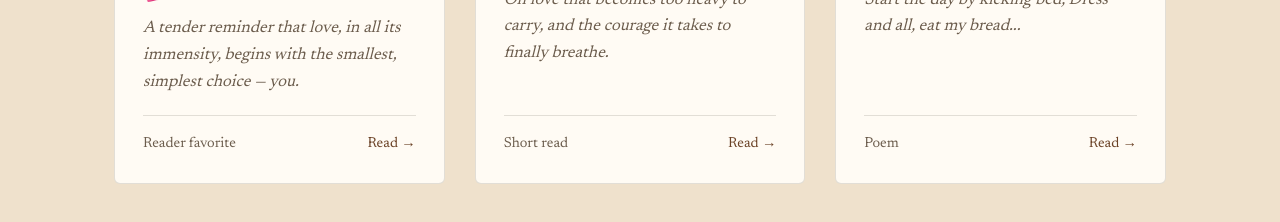
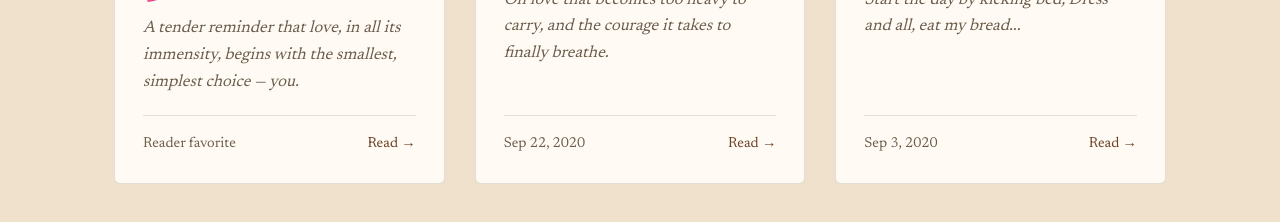
Before and after one commit to skniyaznoor/niyazunveiled, a Next.js app: page / in a window 1280 px wide. Shown: the part 2620-2842 px from the top of the page. Built offline with nearby package versions, Linux system fonts and the light colour scheme.

Commit message:
refactor: update content dates and implement new author website layout

```diff
--- a/content/writing/a-night-more-to-dream.md
+++ b/content/writing/a-night-more-to-dream.md
@@ -1,6 +1,6 @@
 ---
 title: "A Night More To Dream"
-date: "2026-08-28"
+date: "Thursday, September 3, 2020"
 category: "Poem"
 excerpt: "Start the day by kicking bed, Dress and all, eat my bread..."
 ---
--- a/content/writing/suffocation.md
+++ b/content/writing/suffocation.md
@@ -1,6 +1,6 @@
 ---
 title: "Suffocation"
-date: "2026-08-28"
+date: "Tuesday, September 22, 2020"
 category: "Diary"
 excerpt: "On love that becomes too heavy to carry, and the courage it takes to finally breathe."
 ---
--- a/src/app/page.js
+++ b/src/app/page.js
@@ -164,7 +164,7 @@ export default function Home() {
               <h3 style={cardTitleStyle}>Suffocation</h3>
               <p style={cardDescStyle}>On love that becomes too heavy to carry, and the courage it takes to finally breathe.</p>
               <div style={cardFootStyle}>
-                <span>Short read</span>
+                <span>Sep 22, 2020</span>
                 <Link href="/writing/suffocation" style={readMoreStyle}>Read &rarr;</Link>
               </div>
             </article>
@@ -173,7 +173,7 @@ export default function Home() {
               <h3 style={cardTitleStyle}>A Night More To Dream</h3>
               <p style={cardDescStyle}>Start the day by kicking bed, Dress and all, eat my bread...</p>
               <div style={cardFootStyle}>
-                <span>Poem</span>
+                <span>Sep 3, 2020</span>
                 <Link href="/writing/a-night-more-to-dream" style={readMoreStyle}>Read &rarr;</Link>
               </div>
             </article>
```
